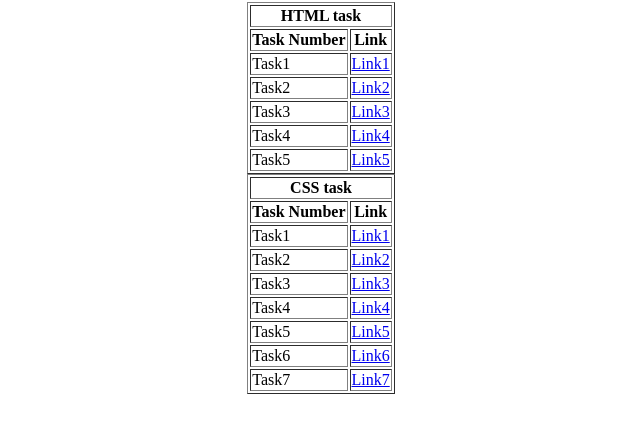
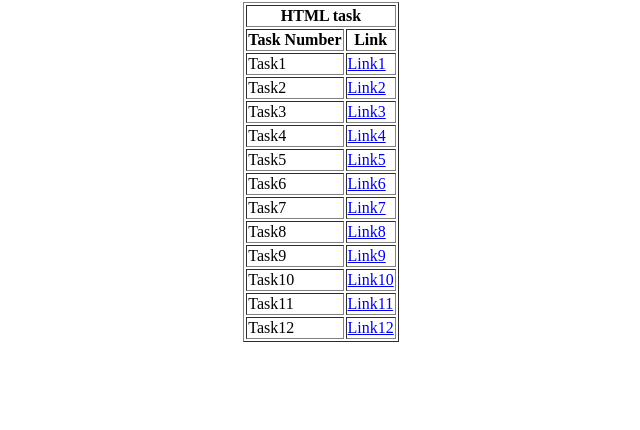
Before and after one commit to divyacharitha4/MERN_TASKS, a plain HTML site: page index.html in a window 1280 px wide. Shown: the part 78-508 px from the top of the page, without its empty margins (319-959 px from the left). Drawn offline with Linux system fonts and the light colour scheme.

Commit message:
index.html

```diff
--- a/index.html
+++ b/index.html
@@ -1,3 +1,4 @@
+
 <!DOCTYPE html>
 <html lang="en">
 <head>
@@ -37,45 +38,33 @@
                 <td>Task5</td>
                 <td><a href="./task5.html">Link5</a></td>
             </tr>
-        </table>
-
-
-        <table border="1">
-            <tr>
-                <th colspan="2">CSS task</th>
-            </tr>
-            <tr>
-                <th>Task Number</th>
-                <th>Link</th>
-            </tr>
-
-            <tr>
-                <td>Task1</td>
-                <td><a href="./CSS_task1.html">Link1</a></td>
-            </tr>
-            <tr>
-                <td>Task2</td>
-                <td><a href="./CSS_task2.html">Link2</a></td>
-            </tr>
-            <tr>
-                <td>Task3</td>
-                <td><a href="./CSS_task3.html">Link3</a></td>
-            </tr>
-            <tr>
-                <td>Task4</td>
-                <td><a href="./CSS_task4.html">Link4</a></td>
-            </tr>
-            <tr>
-                <td>Task5</td>
-                <td><a href="./CSS_task5.html">Link5</a></td>
-            </tr>
             <tr>
                 <td>Task6</td>
-                <td><a href="./CSS_task6.html">Link6</a></td>
+                <td><a href="./task6_CSS.html">Link6</a></td>
             </tr>
             <tr>
                 <td>Task7</td>
-                <td><a href="./CSS_task7.html">Link7</a></td>
+                <td><a href="./task7_CSS.html">Link7</a></td>
+            </tr>
+            <tr>
+                <td>Task8</td>
+                <td><a href="./task8_CSS.html">Link8</a></td>
+            </tr>
+            <tr>
+                <td>Task9</td>
+                <td><a href="./task9_CSS.html">Link9</a></td>
+            </tr>
+            <tr>
+                <td>Task10</td>
+                <td><a href="./task10_CSS.html">Link10</a></td>
+            </tr>
+            <tr>
+                <td>Task11</td>
+                <td><a href="./task11_CSS.html">Link11</a></td>
+            </tr>
+            <tr>
+                <td>Task12</td>
+                <td><a href="./task12_CSS.html">Link12</a></td>
             </tr>
         </table>
     </center>
```
